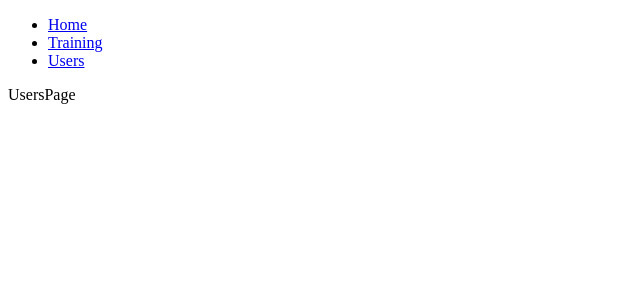
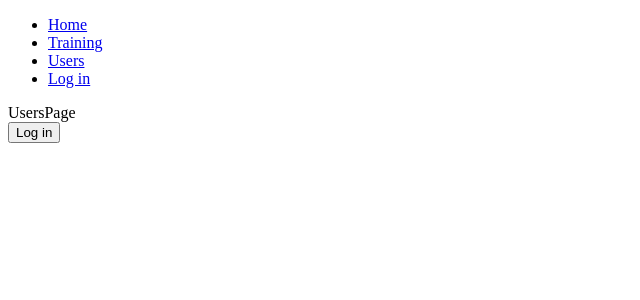
Before and after one commit to EvaGonz84/Fitness-App, a React (Create React App) app: page /users in a window 1280 px wide. Shown: the top 300 px of the page, without its empty margins (0-640 px from the left). Built offline with nearby package versions, Linux system fonts and the light colour scheme.

Commit message:
add context and protected route

```diff
--- a/package.json
+++ b/package.json
@@ -10,6 +10,7 @@
     "react-dom": "^18.2.0",
     "react-router-dom": "^6.4.2",
     "react-scripts": "5.0.1",
+    "styled-components": "^5.3.6",
     "web-vitals": "^2.1.4"
   },
   "scripts": {
--- a/src/App.js
+++ b/src/App.js
@@ -1,28 +1,32 @@
 import { BrowserRouter as Router, Route, Routes } from "react-router-dom";
-import Navbar from "./components/Navbar";
+import Navbar from "./components/Navbar/Navbar";
+import RequireAuth from "./components/RequireAuth/RequireAuth";
+import UserProvider from "./context/UserProvider";
 import HomePage from "./pages/HomePage";
 import NotFoundPage from "./pages/NotFoundPage";
 import TrainingPage from "./pages/TrainingPage";
 import UsersPage from "./pages/UsersPage";
 
-
 function App() {
   return (
+    <UserProvider>
       <Router>
-      <Navbar/>
+        <Navbar />
         <Routes>
-        <Route exact path="/" element={<HomePage/>} />
+          <Route exact path="/" element={<HomePage />} />
           <Route
-          path="/training" element={<TrainingPage/>}
+            path="/training"
+            element={
+              <RequireAuth>
+                <TrainingPage />
+              </RequireAuth>
+            }
           />
-         <Route
-          path="/users" element={<UsersPage/>}
-        />
-         <Route
-          path="*" element={<NotFoundPage/>}
-        />
+          <Route path="/users" element={<UsersPage />} />
+          <Route path="*" element={<NotFoundPage />} />
         </Routes>
       </Router>
+    </UserProvider>
   );
 }
 
--- a/src/components/Navbar.js
+++ /dev/null
@@ -1,22 +0,0 @@
-import React from "react";
-import { NavLink } from "react-router-dom";
-
-const Navbar = () => {
-  return (
-    <>
-      <ul>
-        <li>
-          <NavLink to="/">Home</NavLink>
-        </li>
-        <li>
-          <NavLink to="/training">Training</NavLink>
-        </li>
-        <li>
-          <NavLink to="/users">Users</NavLink>
-        </li>
-      </ul>
-    </>
-  );
-};
-
-export default Navbar;
--- /dev/null
+++ b/src/components/Navbar/Navbar.js
@@ -0,0 +1,44 @@
+import { useContext } from "react";
+import { NavLink, useNavigate } from "react-router-dom";
+import { UserContext } from "../../context/UserProvider";
+
+const Navbar = () => {
+  const { user, setUser } = useContext(UserContext);
+  const navigate = useNavigate();
+
+  const handleClickLogin = () => {
+    navigate("/training");
+  };
+
+  const handleClickLogout = () => {
+    setUser(false);
+    navigate("/users");
+  };
+
+  return (
+    <>
+      <ul>
+        <li>
+          <NavLink to="/">Home</NavLink>
+        </li>
+        <li>
+          <NavLink to="/training">Training</NavLink>
+        </li>
+        <li>
+          <NavLink to="/users">Users</NavLink>
+        </li>
+        {!user ? (
+          <li>
+            <NavLink onclick={handleClickLogin} to="/users">
+              Log in
+            </NavLink>
+          </li>
+        ) : (
+          <button onClick={handleClickLogout}>Log out</button>
+        )}
+      </ul>
+    </>
+  );
+};
+
+export default Navbar;
--- /dev/null
+++ b/src/components/Navbar/Navbar.styles.js
@@ -0,0 +1 @@
+import styled from 'styled-components';
--- /dev/null
+++ b/src/components/RequireAuth/RequireAuth.js
@@ -0,0 +1,15 @@
+import { useContext } from "react";
+import { UserContext } from "../../context/UserProvider";
+import { Navigate } from "react-router-dom";
+
+const RequireAuth = ({ children }) => {
+  const { user } = useContext(UserContext);
+
+  if (!user) {
+    return <Navigate to="/users" />;
+  }
+
+  return children;
+};
+
+export default RequireAuth;
--- /dev/null
+++ b/src/context/UserProvider.js
@@ -0,0 +1,16 @@
+import { createContext, useState } from "react";
+
+export const UserContext = createContext();
+
+const UserProvider = (props) => {
+
+    const [user, setUser] = useState(false);
+
+  return (
+    <UserContext.Provider value={{user, setUser}}>
+        {props.children}
+    </UserContext.Provider>
+  );
+};
+
+export default UserProvider;
--- a/src/pages/UsersPage.js
+++ b/src/pages/UsersPage.js
@@ -1,9 +1,31 @@
-import React from 'react'
+import { useContext } from "react";
+import { useNavigate } from "react-router-dom";
+import { UserContext } from "../context/UserProvider";
 
 const UsersPage = () => {
+  const { user, setUser } = useContext(UserContext);
+  const navigate = useNavigate();
+
+  const handleClickLogin = () => {
+    setUser(true);
+    navigate("/training");
+  };
+
+  const handleClickLogout = () => {
+    setUser(false);
+    navigate("/users");
+  };
+
   return (
-    <div>UsersPage</div>
-  )
-}
+    <>
+      <div>UsersPage</div>
+      {!user ? (
+        <button onClick={handleClickLogin}>Log in</button>
+      ) : (
+        <button onClick={handleClickLogout}>Log out</button>
+      )}
+    </>
+  );
+};
 
-export default UsersPage
+export default UsersPage;
```
Also changed, not shown: 1 other file (tests, documents, lock files or other folders). Lines whose indentation alone changed are shown as unchanged.
